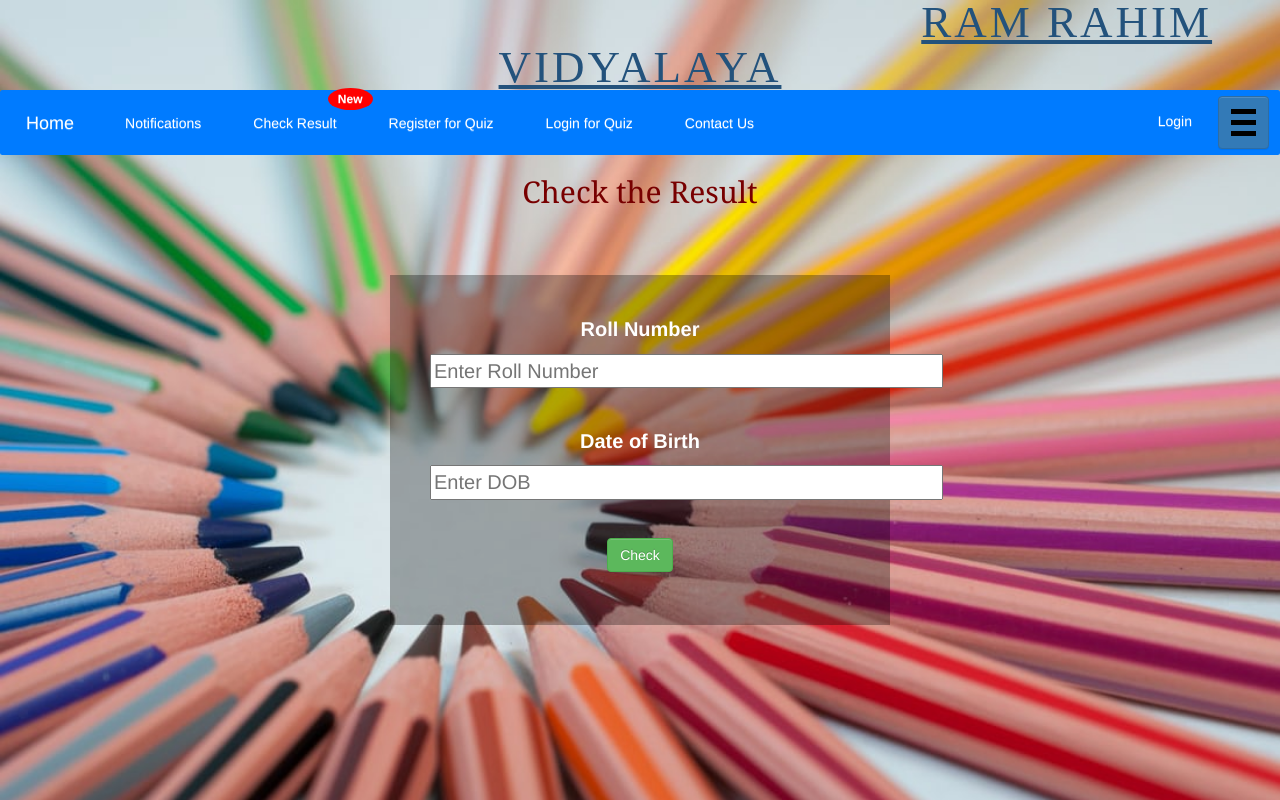
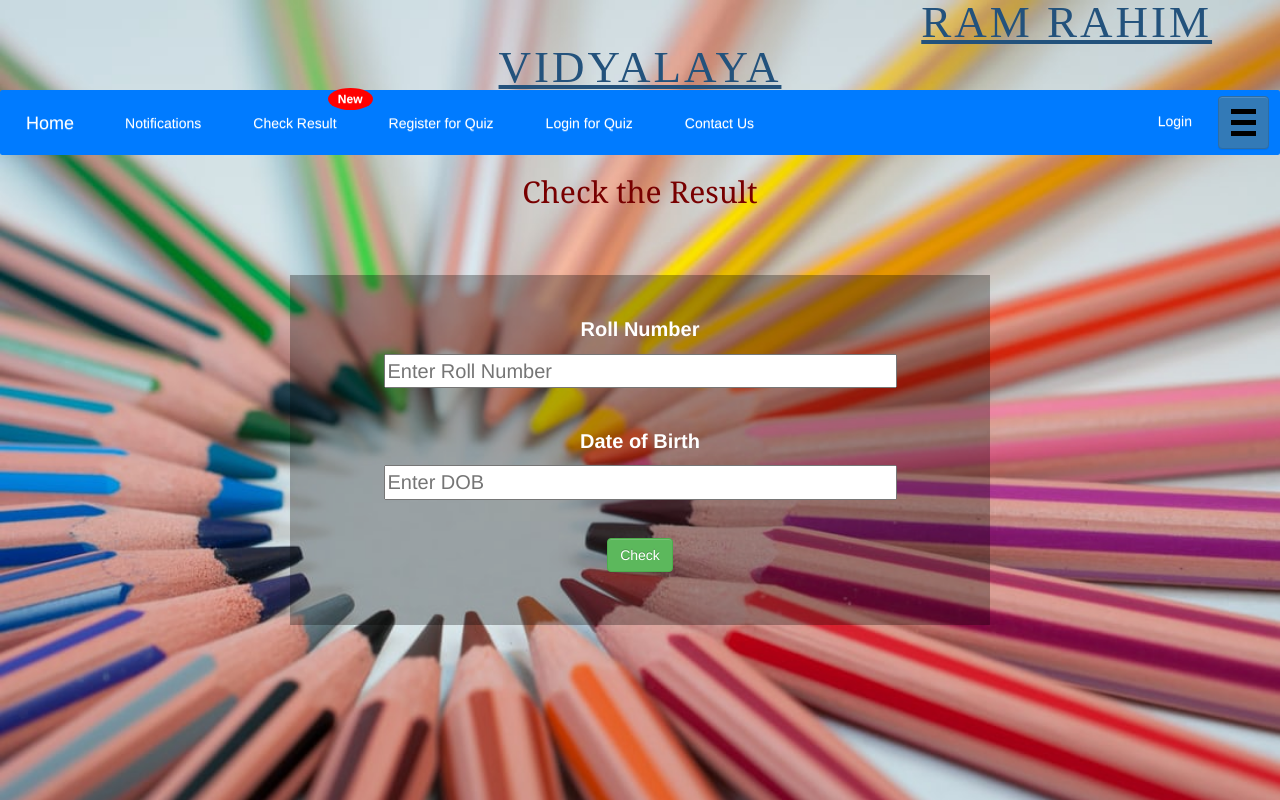
Before and after one commit to ashvinsri/jpopschool, a Django app: template school_project/schoolapp/templates/CheckResult.html in a window 1280 px wide. Run offline with Django 3.2, Linux system fonts and the light colour scheme; the template is opened without the code that fills it: values that come from a table or form of the project are taken from there, others are empty; parts of the project's set-up code (start-up, migrations or seed data) failed here and were passed over; some libraries are stand-ins or nearby versions.

Commit message:
Update CheckResult.html

```diff
--- a/school_project/schoolapp/templates/CheckResult.html
+++ b/school_project/schoolapp/templates/CheckResult.html
@@ -6,15 +6,14 @@
     margin:0;
     padding:0;
     background-image:url("/static/image/pencilpic.jpeg");
-    -webkit-background-size:cover;
-    background-size:cover;
+background-size: cover
   }
   .form-area{
     position:absolute;
     top:50%;
     left:50%;
     transform:translate(-50%,-50%);
-    width:500px;
+    width:700px;
     height:350px;
     box-sizing:border-box;
     background:rgba(0,0,0,0.3);
```
